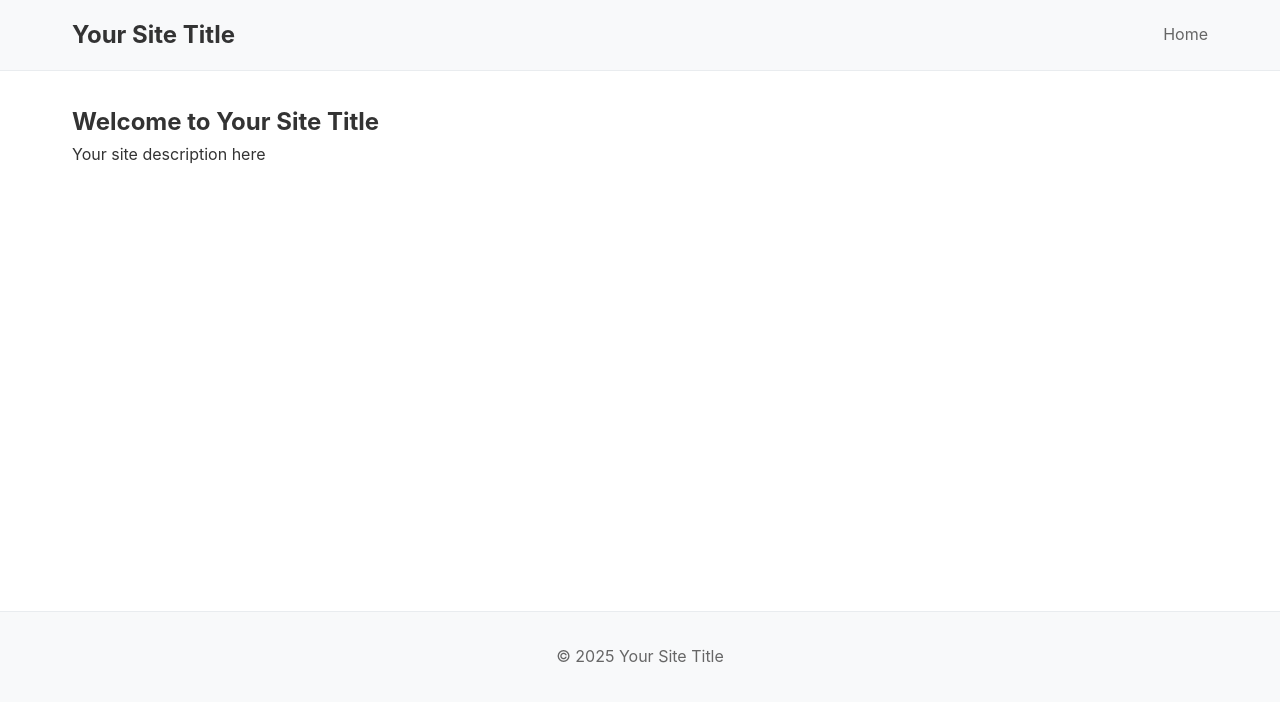
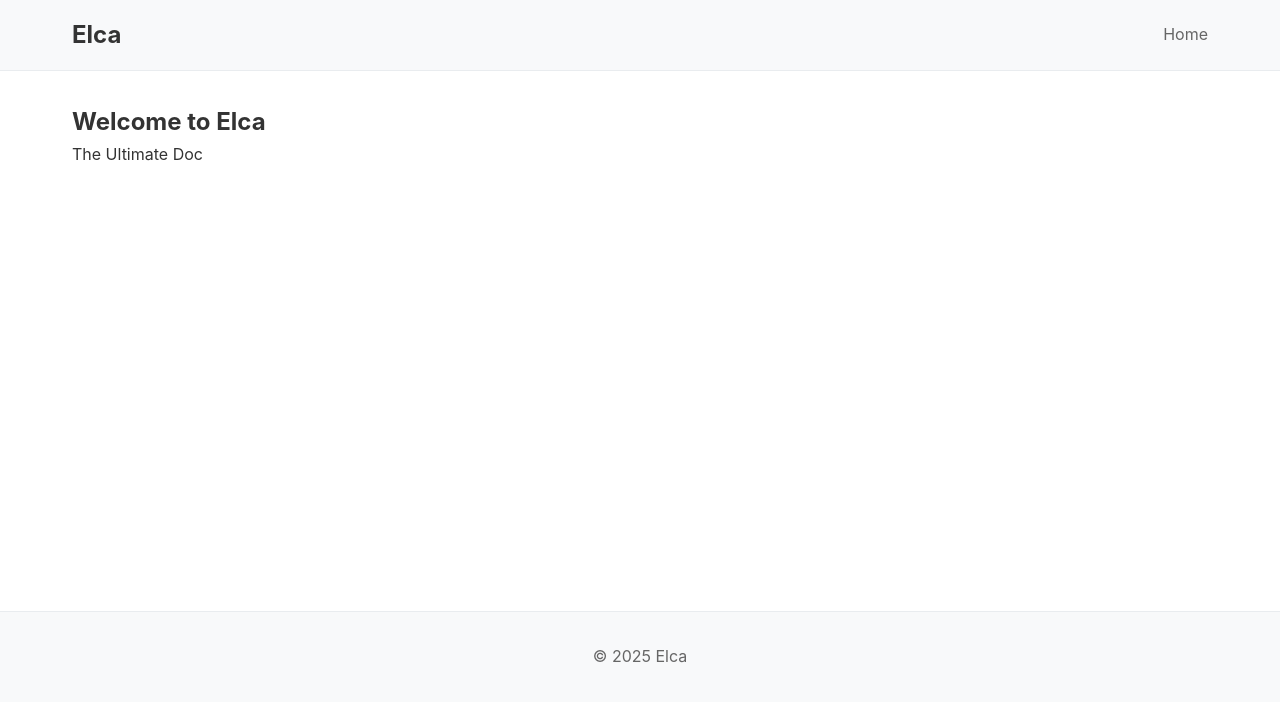
Before and after one commit to mr-izu/elca, a Jekyll site: the page built from index.html, in a window 1280 px wide. Shown: the top 702 px of the page. Built offline with Jekyll 4.4.1, drawn with Linux system fonts in a browser that asks for light colours.

Commit message:
Update _config.yml

```diff
--- a/_config.yml
+++ b/_config.yml
@@ -5,9 +5,9 @@ url: ""
 markdown: kramdown
 
 # Theme settings
-title: Your Site Title
-description: Your site description here
-author: Your Name
+title: Elca
+description: The Ultimate Doc
+author: Izumie
 
 # Build settings
 theme: elca
```
